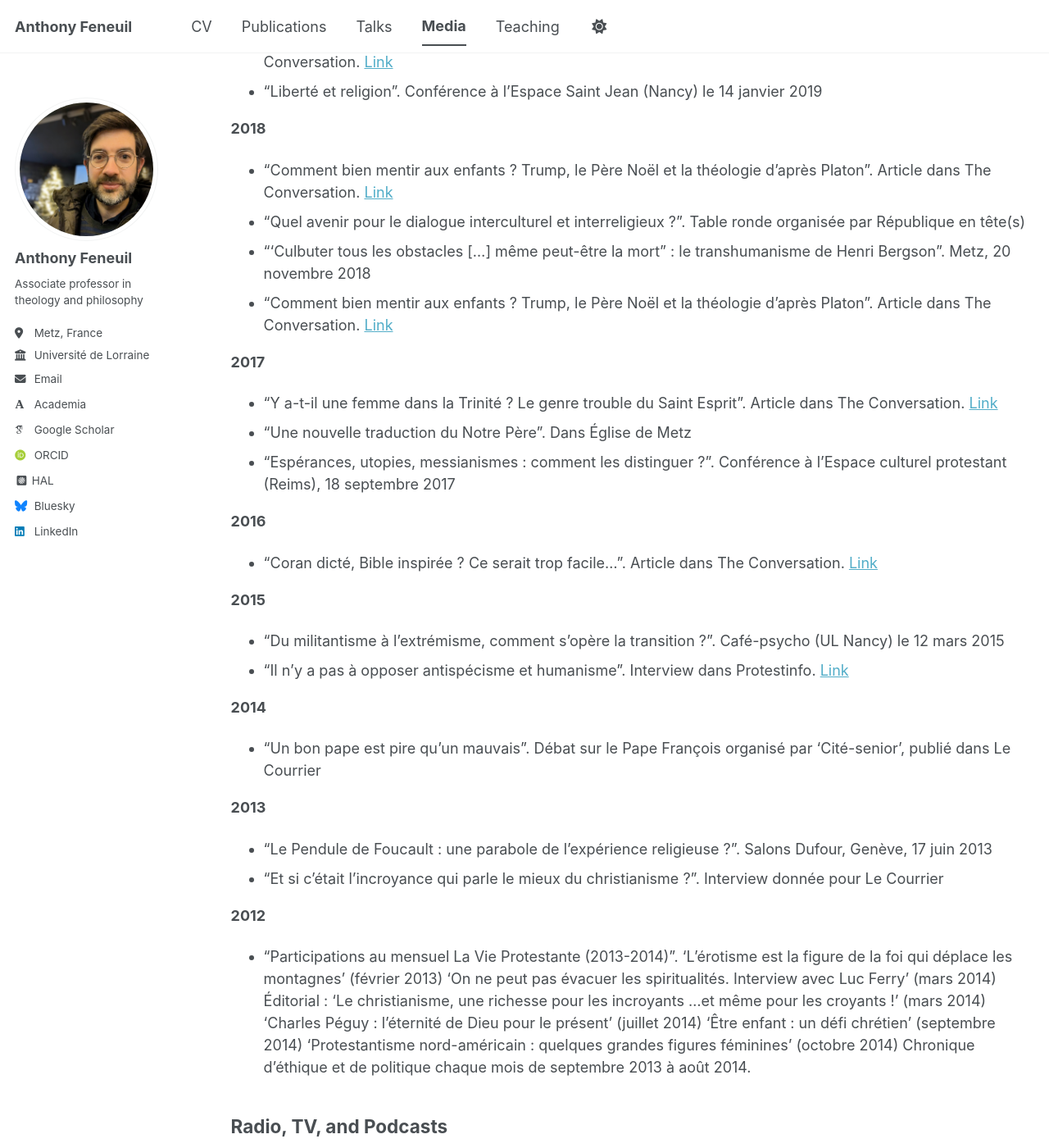
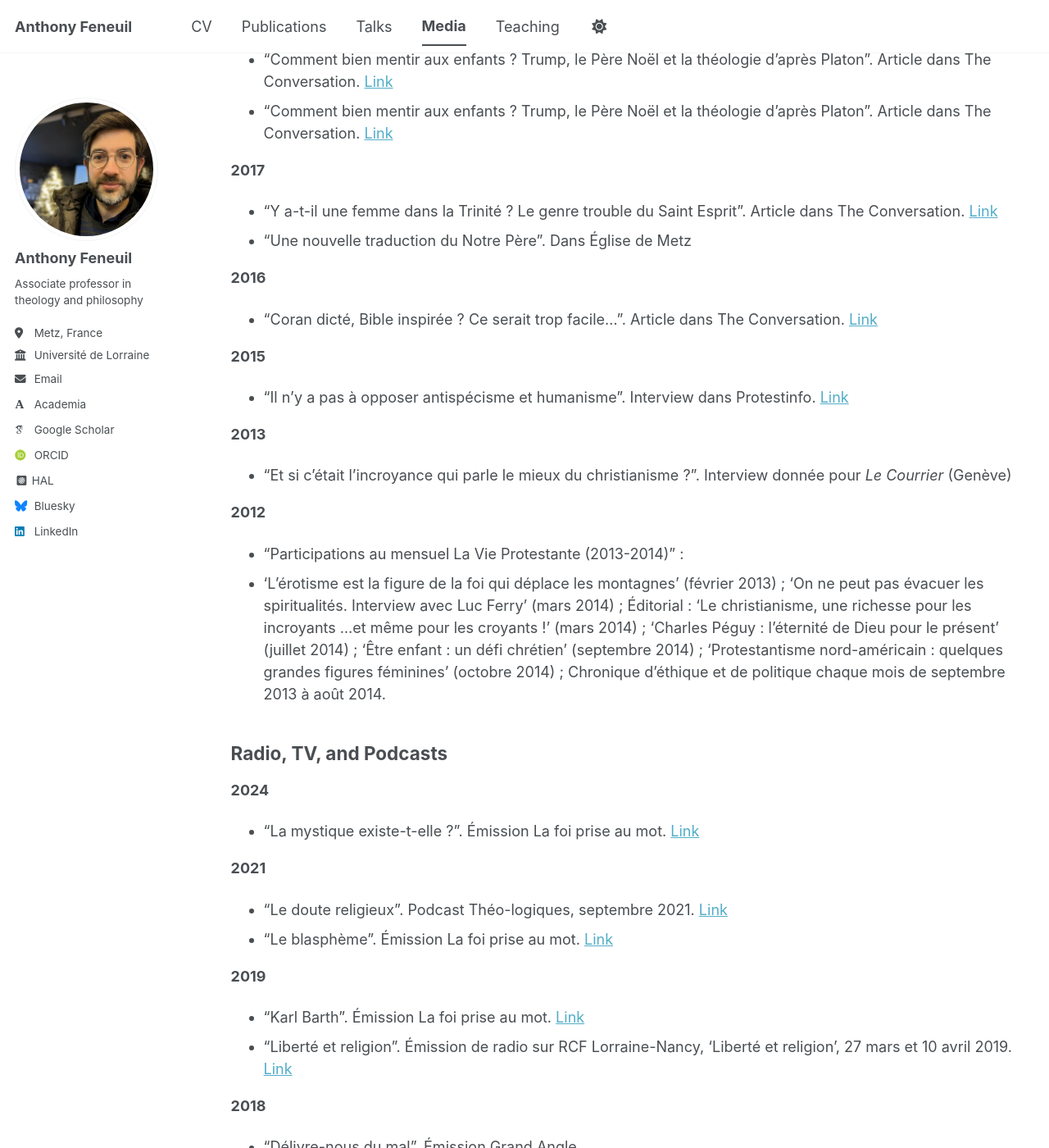
Before and after one commit to anfnl/anfnl.github.io, a Jekyll site: the page built from _pages/media.md, in a window 1280 px wide and 1400 px high, scrolled down 1134 px. Shown: the whole window at 82% size. Built offline with Jekyll 4.4.1, drawn with Linux system fonts in a browser that asks for light colours; some web fonts are replaced; a script bundle is joined from its source files by our own code; library files that are not in the unit come from our copies; some of the changed text lies outside the part shown.

Commit message:
Update media.md

```diff
--- a/_pages/media.md
+++ b/_pages/media.md
@@ -10,13 +10,11 @@
 **2025**
 
 * "Que reste-t-il du Concile de Nicée ?". Entretien dans Témoignage chrétien. [Link](https://www.temoignagechretien.fr/que-reste-t-il-du-concile-de-nicee/)
-* "L'évidence de Dieu". Centre théologique de Meylan, 7 février 2025
 
 **2024**
 
 * "L'histoire des religions". Émission "Bienvenue chez vous", France Bleu Lorraine Nord, 26 septembre 2024
 * "Vous avez dit apologétique ?". Entretien dans Témoignage chrétien. [Link](https://www.temoignagechretien.fr/vous-avez-dit-apologetique/)
-* "La communication des religions". Conférence dans le cadre du cycle "Apéro-communes" du CREM (Université de Lorraine), 13 février 2024
 
 **2022**
 
@@ -41,20 +39,16 @@
 
 * "Le parti pris de l’audace". Interview dans Témoignage chrétien. [Link](https://www.temoignagechretien.fr/le-parti-pris-de-laudace/)
 * "Doit-on parler de christianisme européen ou des racines chrétiennes de l’Europe ?". Article dans The Conversation. [Link](https://theconversation.com/doit-on-parler-de-christianisme-europeen-ou-des-racines-chretiennes-de-leurope-115483)
-* "Liberté et religion". Conférence à l'Espace Saint Jean (Nancy) le 14 janvier 2019
 
 **2018**
 
 * "Comment bien mentir aux enfants ? Trump, le Père Noël et la théologie d’après Platon". Article dans The Conversation. [Link](https://theconversation.com/comment-bien-mentir-aux-enfants-trump-le-pere-noel-et-la-theologie-dapres-platon-109233)
-* "Quel avenir pour le dialogue interculturel et interreligieux ?". Table ronde organisée par République en tête(s)
-* "‘Culbuter tous les obstacles [...] même peut-être la mort” : le transhumanisme de Henri Bergson". Metz, 20 novembre 2018
 * "Comment bien mentir aux enfants ? Trump, le Père Noël et la théologie d’après Platon". Article dans The Conversation. [Link](https://theconversation.com/la-la-cite-est-elle-vraiment-une-invention-chretienne-93561)
 
 **2017**
 
 * "Y a-t-il une femme dans la Trinité ? Le genre trouble du Saint Esprit". Article dans The Conversation. [Link](https://theconversation.com/y-a-t-il-une-femme-dans-la-trinite-le-genre-trouble-du-saint-esprit-88895)
 * "Une nouvelle traduction du Notre Père". Dans Église de Metz
-* "Espérances, utopies, messianismes : comment les distinguer ?". Conférence à l'Espace culturel protestant (Reims), 18 septembre 2017
 
 **2016**
 
@@ -62,21 +56,17 @@
 
 **2015**
 
-* "Du militantisme à l’extrémisme, comment s’opère la transition ?". Café-psycho (UL Nancy) le 12 mars 2015
 * "Il n’y a pas à opposer antispécisme et humanisme". Interview dans Protestinfo. [Link](https://protestinfo.ch/201610208157/8157-il-n-y-a-pas-a-opposer-humanisme-et-antispecisme.html)
 
-**2014**
-
-* "Un bon pape est pire qu’un mauvais". Débat sur le Pape François organisé par 'Cité-senior', publié dans Le Courrier
 
 **2013**
 
-* "Le Pendule de Foucault : une parabole de l’expérience religieuse ?". Salons Dufour, Genève, 17 juin 2013
-* "Et si c’était l’incroyance qui parle le mieux du christianisme ?". Interview donnée pour Le Courrier
+* "Et si c’était l’incroyance qui parle le mieux du christianisme ?". Interview donnée pour _Le Courrier_ (Genève)
 
 **2012**
 
-* "Participations au mensuel La Vie Protestante (2013-2014)". ‘L’érotisme est la figure de la foi qui déplace les montagnes’ (février 2013) ‘On ne peut pas évacuer les spiritualités. Interview avec Luc Ferry’ (mars 2014)  Éditorial : ‘Le christianisme, une richesse pour les incroyants ...et même pour les croyants !’ (mars 2014)  ‘Charles Péguy : l’éternité de Dieu pour le présent’ (juillet 2014)  ‘Être enfant : un défi chrétien’ (septembre 2014)  ‘Protestantisme nord-américain : quelques grandes figures féminines’ (octobre 2014) Chronique d'éthique et de politique chaque mois de septembre 2013 à août 2014.
+* "Participations au mensuel La Vie Protestante (2013-2014)" :
+* 'L’érotisme est la figure de la foi qui déplace les montagnes’ (février 2013) ; ‘On ne peut pas évacuer les spiritualités. Interview avec Luc Ferry’ (mars 2014) ;  Éditorial : ‘Le christianisme, une richesse pour les incroyants ...et même pour les croyants !’ (mars 2014) ; ‘Charles Péguy : l’éternité de Dieu pour le présent’ (juillet 2014) ; ‘Être enfant : un défi chrétien’ (septembre 2014) ; ‘Protestantisme nord-américain : quelques grandes figures féminines’ (octobre 2014) ; Chronique d'éthique et de politique chaque mois de septembre 2013 à août 2014.
 
 ## Radio, TV, and Podcasts
 
```
